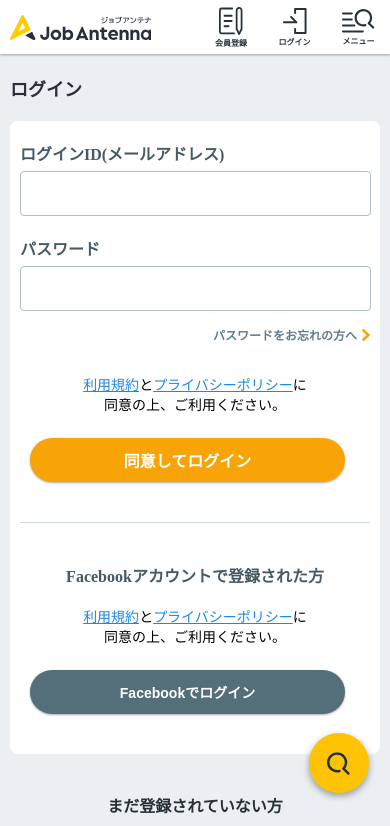
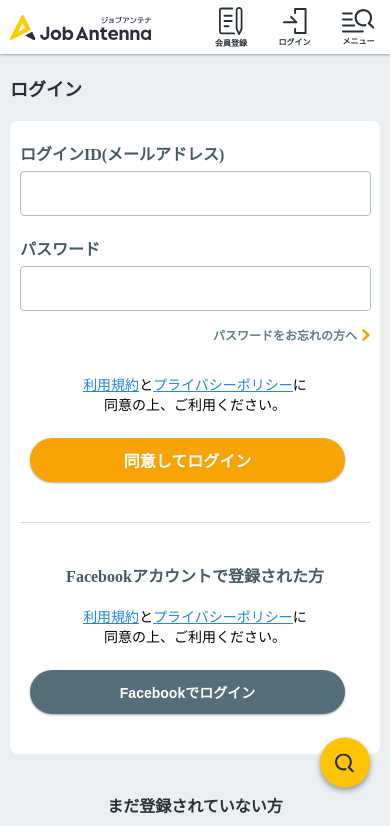
Before and after one commit to oozato/training, a React (Create React App) app: page / in a window 390 px wide. Shown: the top 826 px of the page. Built offline with nearby package versions, Linux system fonts and the light colour scheme.

Commit message:
ボタンのサイズ位置修正

```diff
--- a/src/style.css
+++ b/src/style.css
@@ -365,6 +365,7 @@ button {
   position: fixed;
   bottom: 42px;
   right: 40px;
+  width: 80px;
 }
 
 /* sp用画面 */
@@ -536,5 +537,7 @@ button {
   }
   .footer-foot-search {
     right: 15px;
+    bottom: 49px;
+    width: 60px;
   }
 }
```
